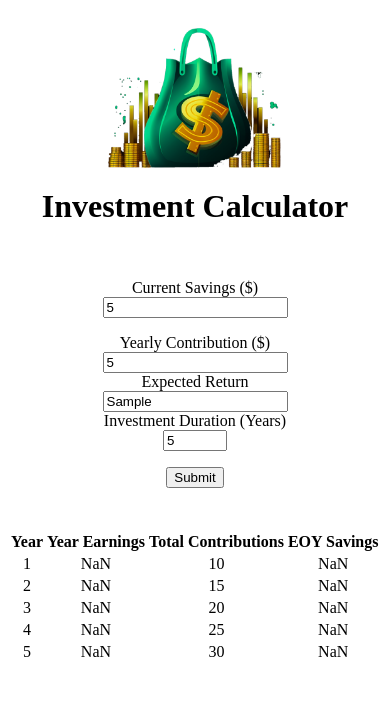
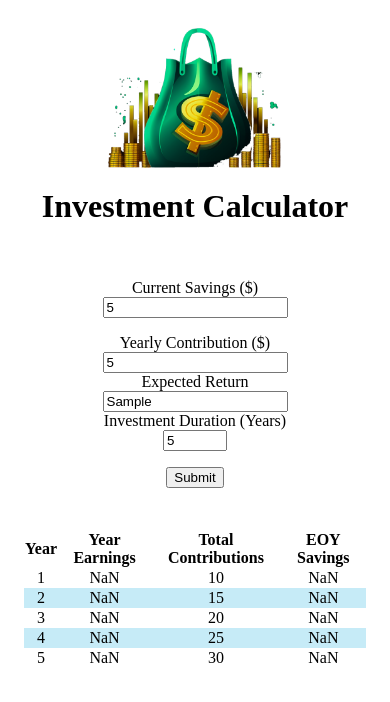
Before and after one commit to NeilClack/Investment-Calculator, a React (Create React App) app: page / in a window 390 px wide. Both pictures are taken after typing "5", "5", "Sample", "5" into the empty fields and a click on the button "Submit". Shown: the top 702 px of the page. Built offline with nearby package versions, Linux system fonts and the light colour scheme.

Commit message:
Style table for mobile.

```diff
--- a/src/components/table.js
+++ b/src/components/table.js
@@ -1,6 +1,22 @@
+import styled from "styled-components";
+
+const Table = styled.table`
+border-collapse: collapse;
+margin: 0 1rem;
+`
+const TRow = styled.tr`
+
+`
+const TBody = styled.tbody`
+  ${TRow}:nth-child(even){
+    background-color: #c6ebf7;
+  }
+`
+
+
 const InvestmentTable = (props) => {
   return (
-    <table>
+    <Table>
       <thead>
         <tr>
           <th>Year</th>
@@ -9,19 +25,19 @@ const InvestmentTable = (props) => {
           <th>EOY Savings</th>
         </tr>
       </thead>
-      <tbody>
+      <TBody>
         {props.records.map((record) => {
           return (
-            <tr key={record.year}>
+            <TRow key={record.year}>
               <td>{record.year}</td>
               <td>{parseFloat(record.yearlyEarnings).toFixed(2)}</td>
               <td>{record.totalContribution}</td>
               <td>{parseFloat(record.savingsEoy).toFixed(2)}</td>
-            </tr>
+            </TRow>
           );
         })}
-      </tbody>
-    </table>
+      </TBody>
+    </Table>
   );
 };
 
```
